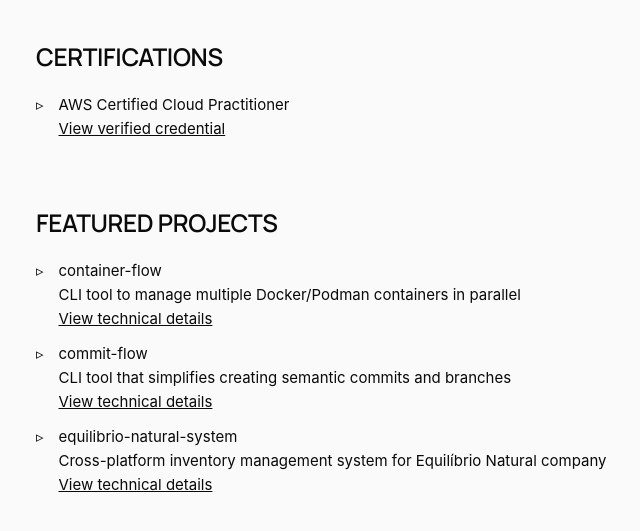
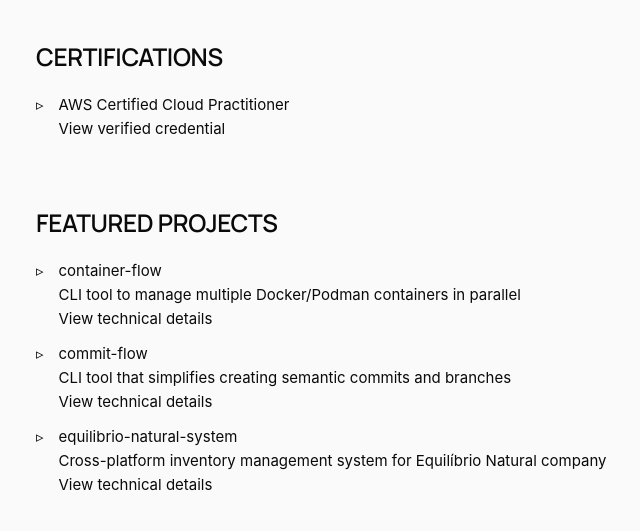
Before and after one commit to viniciusnevescosta/resume, an Astro site: page / in a window 1280 px wide. Shown: the part 1273-1804 px from the top of the page, 259-899 px from the left. Built offline with nearby package versions, Linux system fonts and the light colour scheme; Astro itself is replaced by a stand-in of ours.

Commit message:
[style] 🎨 Links - Text decoration

```diff
--- a/src/styles/base/_typography.css
+++ b/src/styles/base/_typography.css
@@ -43,8 +43,13 @@
     margin-top: calc(var(--section-spacing) * 0.5);
 }
 
+a {
+    text-decoration: none;
+}
+
 a:hover {
     opacity: 0.8;
+    text-decoration: underline;
 }
 
 .job-title {
```
